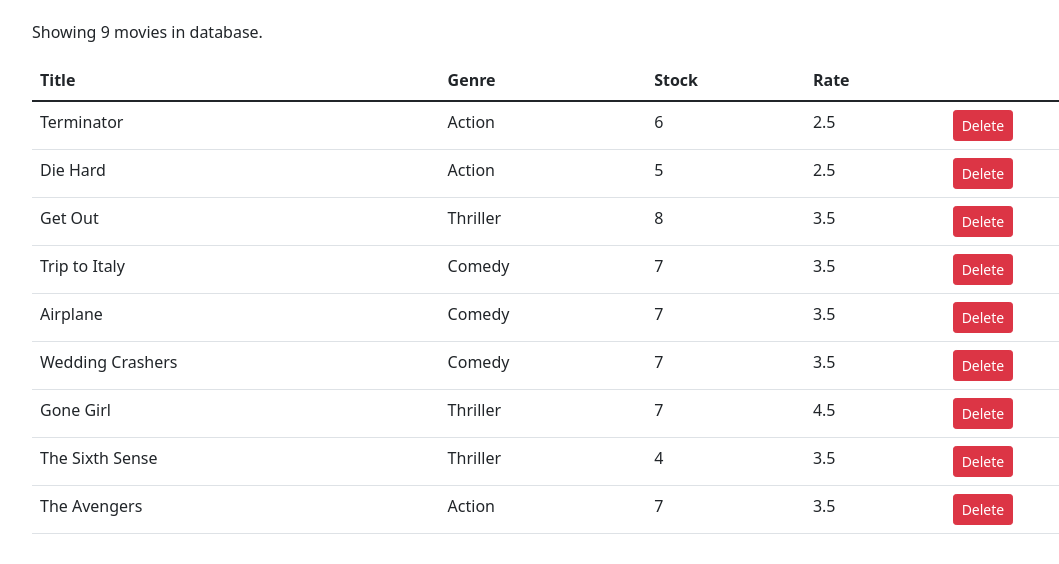
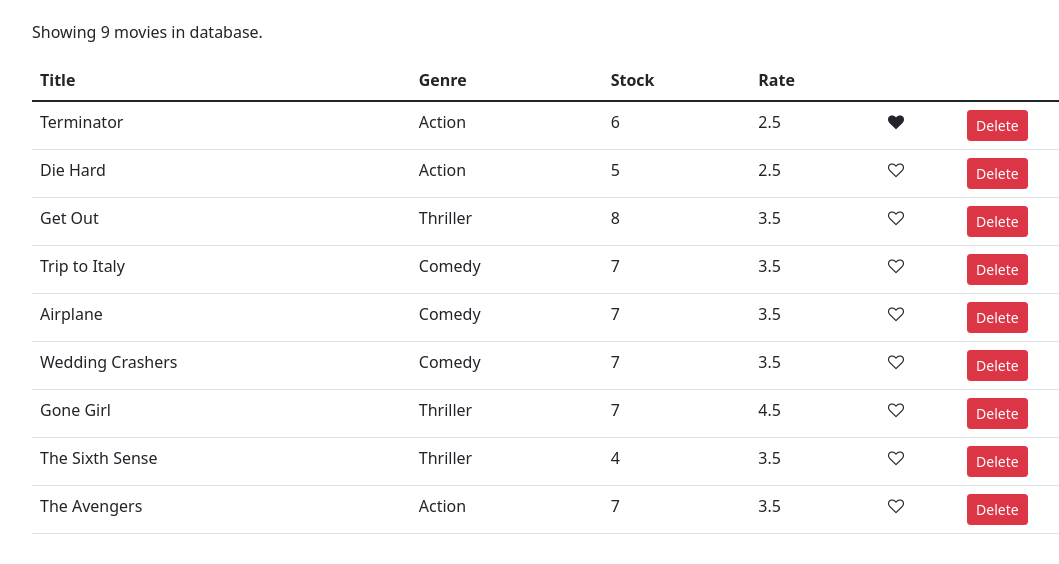
Before and after one commit to Vivek1898/React-Exercises, a React (Create React App) app in the folder project-tidly/: page / in a window 1280 px wide. Shown: the top 564 px of the page, without its empty margins (50-1109 px from the left). Built offline with nearby package versions, Linux system fonts and the light colour scheme.

Commit message:
Like button

```diff
--- /dev/null
+++ b/project-tidly/src/components/common/like.jsx
@@ -0,0 +1,17 @@
+import React, { Component } from 'react';
+//input lIkd :boolean
+//out -- Onclick
+
+class Like extends React.Component {
+
+
+    render() {
+        let classes="fa fa-heart";
+        if(!this.props.liked) classes+="-o";
+        return (
+        <i onClick={this.props.onClick} style={{cursor:'pointer'}} className={classes} aria-hidden="true" ></i>
+        );
+    }
+}
+
+export default Like;
--- a/project-tidly/src/components/movies.jsx
+++ b/project-tidly/src/components/movies.jsx
@@ -1,4 +1,5 @@
 import React, { Component } from 'react';
+import Like  from './common/like';
 import { getMovies} from '../services/fakeMovieService';
 
 class Movies extends React.Component {
@@ -12,7 +13,18 @@
         const movies =this.state.movies.filter(m => m._id !== movie._id);
         //in modern js if key==value so
         //Also this.setState({movies:movies})
-        this.setState({movies})
+        this.setState({movies});
+    };
+    handlelike= (movie) => {
+        console.log(movie);
+        //Clone
+        const movies=[...this.state.movies];
+        const index= movies.indexOf(movie);
+        //copying all properties
+        movies[index]={...movies[index]};
+        //it returns T if F else  true
+        movies[index].liked=!movies[index].liked;
+        this.setState({movies});
     };
     render() {
         const{ length :count}=this.state.movies;
@@ -33,6 +45,8 @@
                     <th>Rate</th>
                     {/* empty for delete */}
                     <th></th>
+                    {/* For LIke component */}
+                    <th></th>
                 </tr>
             </thead>
             <tbody>
@@ -42,6 +56,9 @@
                     <td>{movie.genre.name}</td>
                     <td>{movie.numberInStock}</td>
                     <td>{movie.dailyRentalRate}</td>
+                    <td>
+                        <Like liked={movie.liked} onClick={() => this.handlelike(movie)}/>
+                    </td>
 
                     {/* Deletion */}
                     <td><button onClick={() =>this.handleDelete (movie)} className="btn btn-danger btn-sm">Delete</button></td>
--- a/project-tidly/src/services/fakeMovieService.js
+++ b/project-tidly/src/services/fakeMovieService.js
@@ -7,7 +7,8 @@
     genre: { _id: "5b21ca3eeb7f6fbccd471818", name: "Action" },
     numberInStock: 6,
     dailyRentalRate: 2.5,
-    publishDate: "2018-01-03T19:04:28.809Z"
+    publishDate: "2018-01-03T19:04:28.809Z",
+    liked:true
   },
   {
     _id: "5b21ca3eeb7f6fbccd471816",
```
